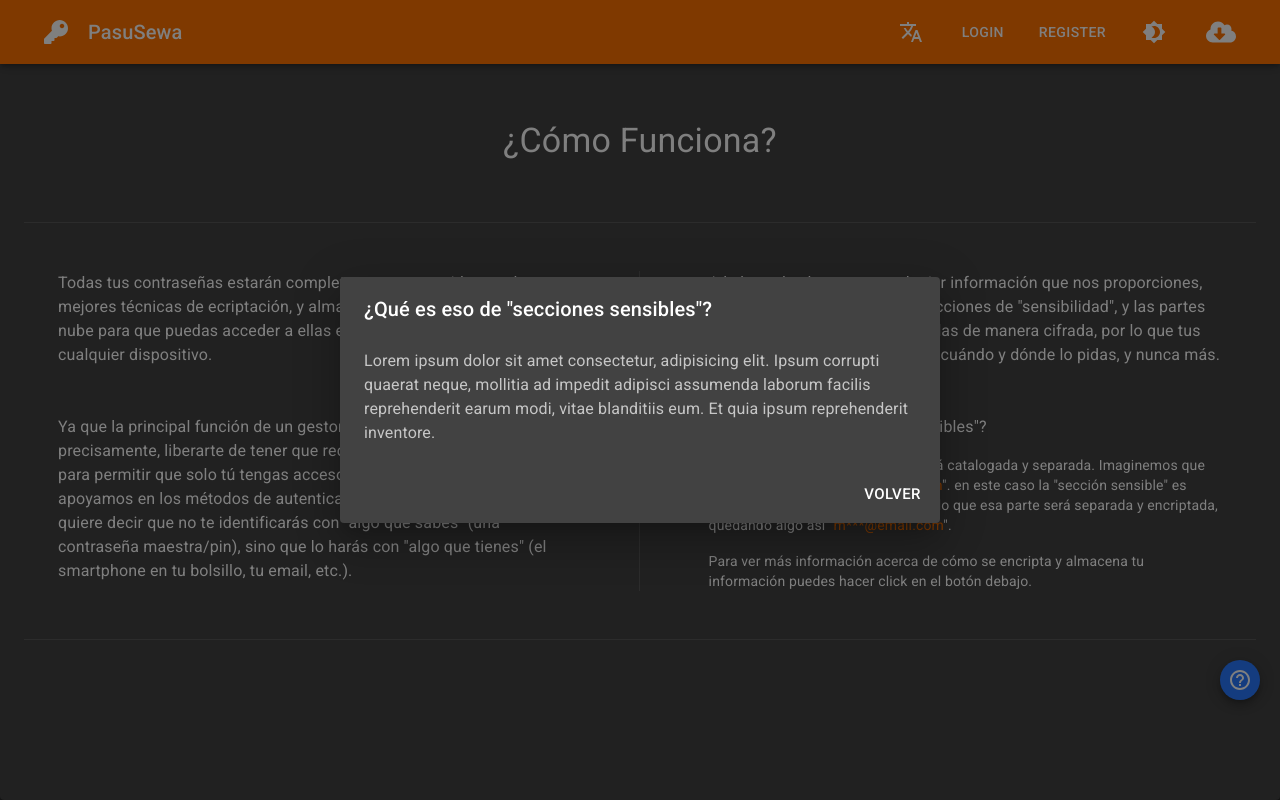
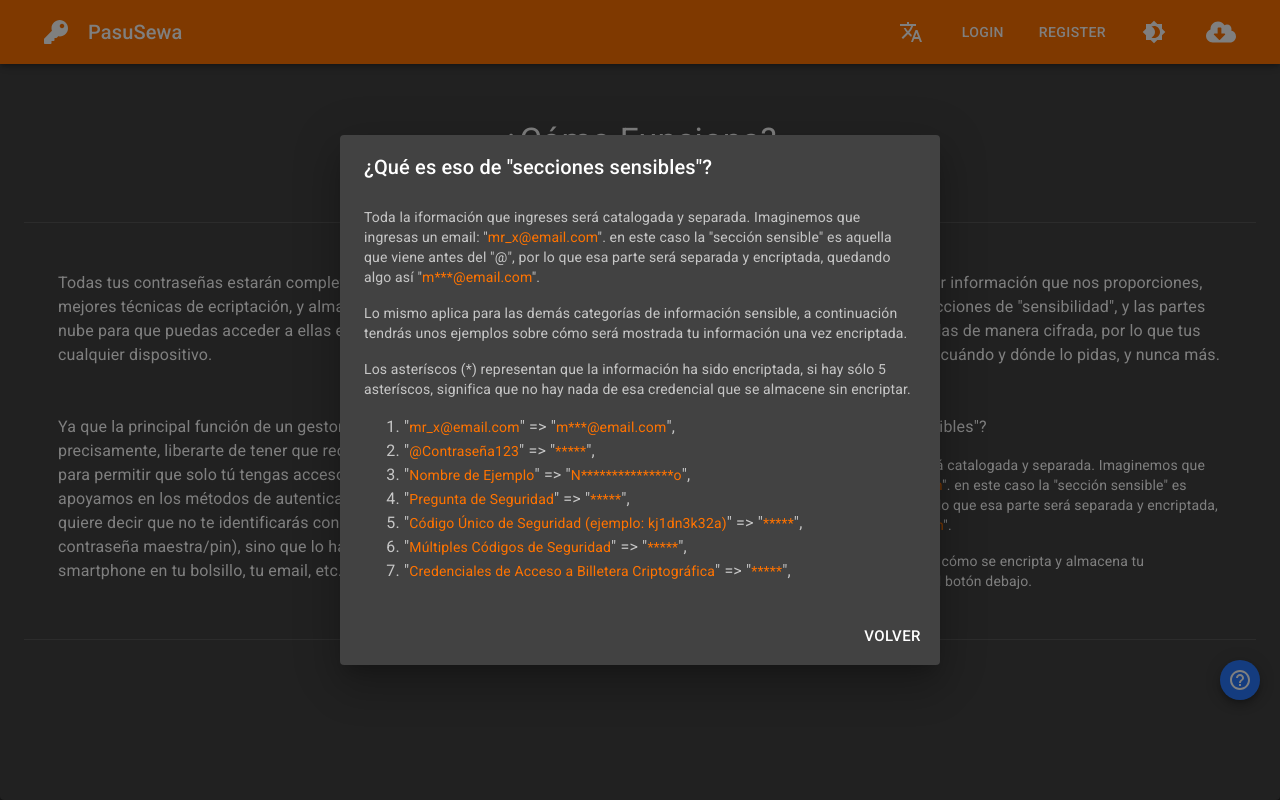
Before and after one commit to TheMrCorvy/Desktop-Frontend, a React (Create React App) app: page / in a window 1280 px wide. Both pictures are taken after a click on the button 1240 px from the left and 1834 px from the top of the page. Shown: the part 1155-1955 px from the top of the page. Built offline with nearby package versions, Linux system fonts and the light colour scheme.

Commit message:
finished styling the about section

```diff
--- a/src/pages/Landing.tsx
+++ b/src/pages/Landing.tsx
@@ -122,10 +122,109 @@ const Landing: FC = () => {
 				</DialogTitle>
 				<DialogContent>
 					<DialogContentText>
-						Lorem ipsum dolor sit amet consectetur, adipisicing elit. Ipsum corrupti
-						quaerat neque, mollitia ad impedit adipisci assumenda laborum facilis
-						reprehenderit earum modi, vitae blanditiis eum. Et quia ipsum reprehenderit
-						inventore.
+						<Typography variant="body2" paragraph>
+							Toda la iformación que ingreses será catalogada y separada. Imaginemos
+							que ingresas un email: "
+							<Typography component="span" variant="body2" color="primary">
+								mr_x@email.com
+							</Typography>
+							". en este caso la "sección sensible" es aquella que viene antes del
+							"@", por lo que esa parte será separada y encriptada, quedando algo así
+							"
+							<Typography component="span" variant="body2" color="primary">
+								m***@email.com
+							</Typography>
+							".
+						</Typography>
+						<Typography variant="body2" paragraph>
+							Lo mismo aplica para las demás categorías de información sensible, a
+							continuación tendrás unos ejemplos sobre cómo será mostrada tu
+							información una vez encriptada.
+						</Typography>
+						<Typography variant="body2" paragraph>
+							Los asteríscos (*) representan que la información ha sido encriptada, si
+							hay sólo 5 asteríscos, significa que no hay nada de esa credencial que
+							se almacene sin encriptar.
+						</Typography>
+						<ol>
+							<li>
+								"
+								<Typography component="span" variant="body2" color="primary">
+									mr_x@email.com
+								</Typography>
+								" {"=>"} "
+								<Typography component="span" variant="body2" color="primary">
+									m***@email.com
+								</Typography>
+								",
+							</li>
+							<li>
+								"
+								<Typography component="span" variant="body2" color="primary">
+									@Contraseña123
+								</Typography>
+								" {"=>"} "
+								<Typography component="span" variant="body2" color="primary">
+									*****
+								</Typography>
+								",
+							</li>
+							<li>
+								"
+								<Typography component="span" variant="body2" color="primary">
+									Nombre de Ejemplo
+								</Typography>
+								" {"=>"} "
+								<Typography component="span" variant="body2" color="primary">
+									N***************o
+								</Typography>
+								",
+							</li>
+							<li>
+								"
+								<Typography component="span" variant="body2" color="primary">
+									Pregunta de Seguridad
+								</Typography>
+								" {"=>"} "
+								<Typography component="span" variant="body2" color="primary">
+									*****
+								</Typography>
+								",
+							</li>
+							<li>
+								"
+								<Typography component="span" variant="body2" color="primary">
+									Código Único de Seguridad (ejemplo: kj1dn3k32a)
+								</Typography>
+								" {"=>"} "
+								<Typography component="span" variant="body2" color="primary">
+									*****
+								</Typography>
+								",
+							</li>
+							<li>
+								"
+								<Typography component="span" variant="body2" color="primary">
+									Múltiples Códigos de Seguridad
+								</Typography>
+								" {"=>"} "
+								<Typography component="span" variant="body2" color="primary">
+									*****
+								</Typography>
+								",
+							</li>
+							<li>
+								"
+								<Typography component="span" variant="body2" color="primary">
+									Credenciales de Acceso a Billetera Criptográfica
+								</Typography>
+								" {"=>"} "
+								<Typography component="span" variant="body2" color="primary">
+									*****
+								</Typography>
+								",
+							</li>
+						</ol>
 					</DialogContentText>
 				</DialogContent>
 				<DialogActions>
```
